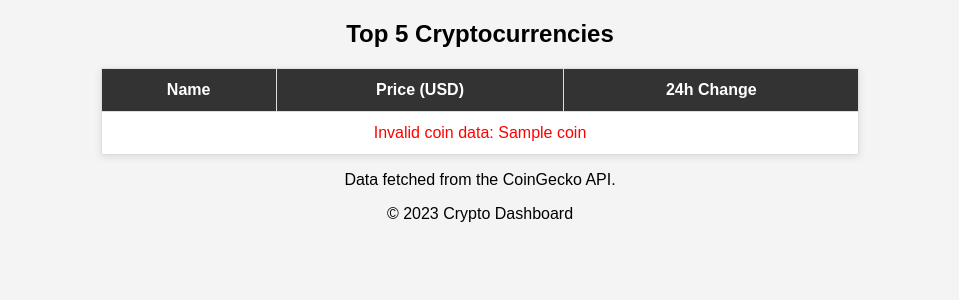
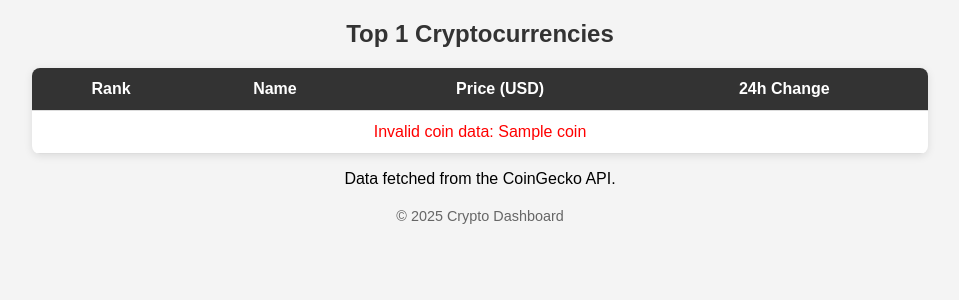
Before and after one commit to sarabiji/crypto_dash, a Flask app: template templates/index.html in a window 1280 px wide. Shown: the top 300 px of the page, without its empty margins (160-1119 px from the left). Run offline with Flask 3, Linux system fonts and the light colour scheme; the template is opened without the code that fills it: most values are stand-ins (such as "Sample title", 1, 10 or a date in 2020).

Commit message:
more aesthetic

```diff
--- a/static/style.css
+++ b/static/style.css
@@ -2,22 +2,61 @@ body {
     font-family: Arial, sans-serif;
     background: #f4f4f4;
     text-align: center;
+    margin: 0;
 }
-h1 { margin: 20px; }
+
+h2 {
+    margin: 20px;
+    color: #333;
+}
+
 table {
     margin: auto;
     border-collapse: collapse;
-    width: 60%;
+    width: 70%;
     background: white;
     box-shadow: 0 2px 8px rgba(0,0,0,0.1);
+    border-radius: 8px;
+    overflow: hidden;
 }
-th, td {
-    padding: 12px;
-    border: 1px solid #ddd;
-}
-th {
+
+thead {
     background: #333;
     color: white;
 }
-.gain { color: green; font-weight: bold; }
-.loss { color: red; font-weight: bold; }
+
+th, td {
+    padding: 12px;
+    border-bottom: 1px solid #ddd;
+}
+
+tr:hover {
+    background-color: #f1f1f1;
+}
+
+.gain {
+    color: green;
+    font-weight: bold;
+}
+
+.loss {
+    color: red;
+    font-weight: bold;
+}
+
+footer {
+    margin-top: 20px;
+    color: #666;
+    font-size: 0.9em;
+}
+@media (max-width: 600px) {
+    table {
+        width: 100%;
+    }
+    th, td {
+        padding: 8px;
+    }
+    h2 {
+        font-size: 1.5em;
+    }
+}
--- a/templates/index.html
+++ b/templates/index.html
@@ -5,33 +5,43 @@
     <link rel="stylesheet" href="{{ url_for('static', filename='style.css') }}">
 </head>
 <body>
-    <h2>Top 5 Cryptocurrencies</h2>
-<table border="1">
+    <h2>Top {{ coins|length }} Cryptocurrencies</h2>
+
+    <table>
+        <thead>
             <tr>
+                <th>Rank</th>
                 <th>Name</th>
                 <th>Price (USD)</th>
                 <th>24h Change</th>
             </tr>
+        </thead>
+        <tbody>
             {% for coin in coins %}
                 {% if coin is mapping %}
                     <tr>
-                <td>{{ coin.name }}</td>
+                        <td>{{ loop.index }}</td>
+                        <td>
+                            <img src="{{ coin.image }}" alt="{{ coin.name }}" width="20" height="20" style="vertical-align: middle; margin-right: 5px;">
+                            {{ coin.name }}
+                        </td>
                         <td>${{ "%.2f"|format(coin.current_price) }}</td>
-                <td>{{ "%.2f"|format(coin.price_change_percentage_24h) }}%</td>
+                        <td class="{{ 'gain' if coin.price_change_percentage_24h >= 0 else 'loss' }}">
+                            {{ "%.2f"|format(coin.price_change_percentage_24h) }}%
+                        </td>
                     </tr>
                 {% else %}
                     <tr>
-                <td colspan="3" style="color:red;">
-                    Invalid coin data: {{ coin }}
-                </td>
+                        <td colspan="4" style="color:red;">Invalid coin data: {{ coin }}</td>
                     </tr>
                 {% endif %}
             {% endfor %}
+        </tbody>
     </table>
 
     <p>Data fetched from the CoinGecko API.</p>
     <footer>
-        <p>&copy; 2023 Crypto Dashboard</p>
+        <p>&copy; 2025 Crypto Dashboard</p>
     </footer>
 </body>
 </html>
```
Lines whose indentation alone changed are shown as unchanged.
